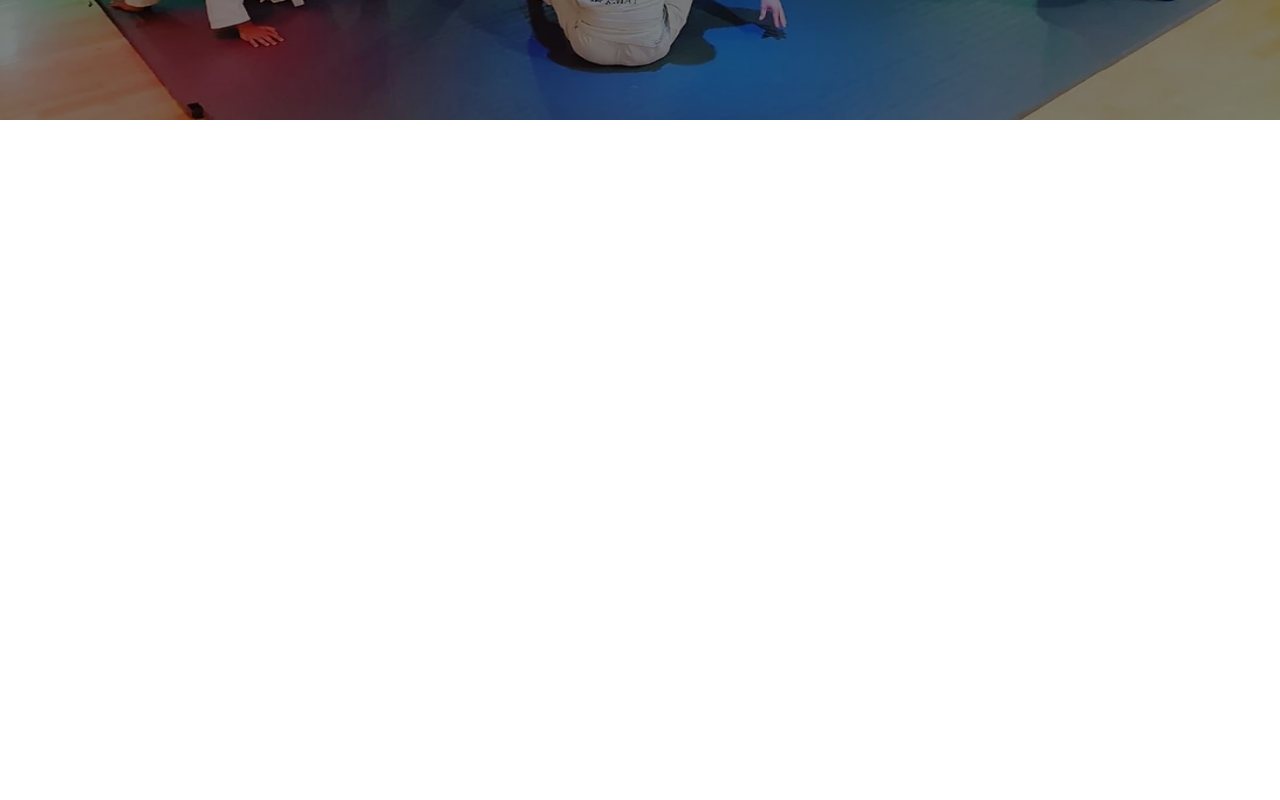
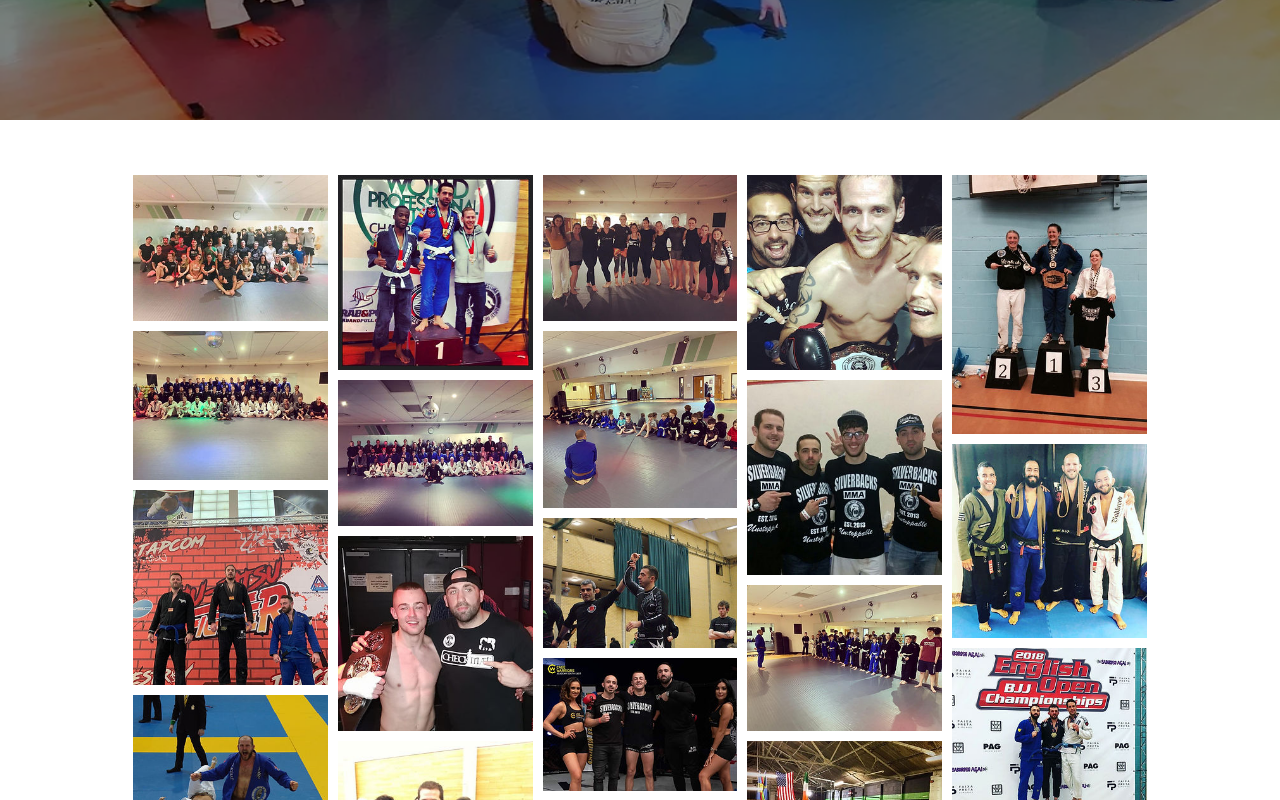
Before and after one commit to Petemc121/silverbacks-mma, a React (Create React App) app: page /gallery in a window 1280 px wide. Shown: the part 680-1480 px from the top of the page. Before the commit the page ends 800 px from the top, so only its background shows below. Built offline with nearby package versions, Linux system fonts and the light colour scheme.

Commit message:
added gallery images, along with dynamic grid styling and on hover effects

```diff
--- a/src/App.css
+++ b/src/App.css
@@ -591,3 +591,39 @@ p {
     animation: fadein 2s forwards;
   }
 }
+
+#gallery {
+  display: flex;
+  justify-content: center;
+}
+
+#galleryImagesContainer {
+  width: 80%;
+
+  /* Prevent vertical gaps */
+  line-height: 0;
+
+  -webkit-column-count: 5;
+  -webkit-column-gap: 0px;
+  -moz-column-count: 5;
+  -moz-column-gap: 0px;
+  column-count: 5;
+  column-gap: 0px;
+  margin-top: 50px;
+}
+
+#galleryImagesContainer img {
+  /* Just in case there are inline attributes */
+  width: 100% !important;
+  height: auto !important;
+}
+
+.galleryImage {
+  padding: 5px;
+  cursor: pointer;
+  transition: all 0.5s;
+}
+
+.galleryImage:hover {
+  opacity: 0.5;
+}
--- a/src/components/GalleryImage.tsx
+++ b/src/components/GalleryImage.tsx
@@ -7,8 +7,8 @@ interface galleryImageInput {
 export default function GalleryImage({ image }: galleryImageInput) {
   console.log("image " + image);
   return (
-    <>
+    <div className="galleryImage">
       <img alt="galleryImage" src={image} />
-    </>
+    </div>
   );
 }
--- a/src/components/GalleryImages.tsx
+++ b/src/components/GalleryImages.tsx
@@ -9,10 +9,10 @@ export default function GalleryImages({ images }: galleryImagesInput) {
   console.log(images);
   return (
     <div id="galleryImagesContainer">
-      {/* {images.map((image) => {
+      {images.map((image) => {
         console.log(image);
         return <GalleryImage image={image} />;
-      })} */}
+      })}
     </div>
   );
 }
--- /dev/null
+++ b/src/images/ImportedGallery.tsx
@@ -0,0 +1,139 @@
+import image1 from "./silverbacks-gallery/1.png";
+import image2 from "./silverbacks-gallery/2.png";
+import image3 from "./silverbacks-gallery/3.png";
+import image4 from "./silverbacks-gallery/4.png";
+import image5 from "./silverbacks-gallery/5.png";
+import image6 from "./silverbacks-gallery/6.png";
+import image7 from "./silverbacks-gallery/7.png";
+import image8 from "./silverbacks-gallery/8.png";
+import image9 from "./silverbacks-gallery/9.png";
+import image11 from "./silverbacks-gallery/11.png";
+import image12 from "./silverbacks-gallery/12.png";
+import image13 from "./silverbacks-gallery/13.png";
+import image14 from "./silverbacks-gallery/14.png";
+import image15 from "./silverbacks-gallery/15.png";
+import image16 from "./silverbacks-gallery/16.png";
+import image17 from "./silverbacks-gallery/17.png";
+import image18 from "./silverbacks-gallery/18.png";
+import image19 from "./silverbacks-gallery/19.png";
+import image20 from "./silverbacks-gallery/20.png";
+import image21 from "./silverbacks-gallery/21.png";
+import image22 from "./silverbacks-gallery/22.png";
+import image23 from "./silverbacks-gallery/23.png";
+import image24 from "./silverbacks-gallery/24.png";
+import image25 from "./silverbacks-gallery/25.png";
+import image26 from "./silverbacks-gallery/26.png";
+import image27 from "./silverbacks-gallery/27.png";
+import image28 from "./silverbacks-gallery/28.png";
+import image29 from "./silverbacks-gallery/29.png";
+import image30 from "./silverbacks-gallery/30.png";
+import image31 from "./silverbacks-gallery/31.png";
+import image32 from "./silverbacks-gallery/32.png";
+import image33 from "./silverbacks-gallery/33.png";
+import image34 from "./silverbacks-gallery/34.png";
+import image35 from "./silverbacks-gallery/35.png";
+import image36 from "./silverbacks-gallery/36.png";
+import image37 from "./silverbacks-gallery/37.png";
+import image38 from "./silverbacks-gallery/38.png";
+import image39 from "./silverbacks-gallery/39.png";
+import image40 from "./silverbacks-gallery/40.png";
+import image41 from "./silverbacks-gallery/41.png";
+import image42 from "./silverbacks-gallery/42.png";
+import image43 from "./silverbacks-gallery/43.png";
+import image44 from "./silverbacks-gallery/44.png";
+import image45 from "./silverbacks-gallery/45.png";
+import image46 from "./silverbacks-gallery/46.png";
+import image47 from "./silverbacks-gallery/47.png";
+import image48 from "./silverbacks-gallery/48.png";
+import image49 from "./silverbacks-gallery/49.png";
+import image50 from "./silverbacks-gallery/50.png";
+import image51 from "./silverbacks-gallery/51.png";
+import image52 from "./silverbacks-gallery/52.png";
+import image53 from "./silverbacks-gallery/53.png";
+import image54 from "./silverbacks-gallery/54.png";
+import image55 from "./silverbacks-gallery/55.png";
+import image56 from "./silverbacks-gallery/56.png";
+import image57 from "./silverbacks-gallery/57.png";
+import image58 from "./silverbacks-gallery/58.png";
+import image59 from "./silverbacks-gallery/59.png";
+import image60 from "./silverbacks-gallery/60.png";
+import image61 from "./silverbacks-gallery/61.png";
+import image62 from "./silverbacks-gallery/62.png";
+import image63 from "./silverbacks-gallery/63.png";
+import image64 from "./silverbacks-gallery/64.png";
+import image65 from "./silverbacks-gallery/65.png";
+import image66 from "./silverbacks-gallery/66.png";
+import image67 from "./silverbacks-gallery/67.png";
+import image68 from "./silverbacks-gallery/68.png";
+
+const images = [
+  image1,
+  image2,
+  image3,
+  image4,
+  image5,
+  image6,
+  image7,
+  image8,
+  image9,
+  image11,
+  image12,
+  image13,
+  image14,
+  image15,
+  image16,
+  image17,
+  image18,
+  image19,
+  image20,
+  image21,
+  image22,
+  image23,
+  image24,
+  image25,
+  image26,
+  image27,
+  image28,
+  image29,
+  image30,
+  image31,
+  image32,
+  image33,
+  image34,
+  image35,
+  image36,
+  image37,
+  image38,
+  image39,
+  image40,
+  image41,
+  image42,
+  image43,
+  image44,
+  image45,
+  image46,
+  image47,
+  image48,
+  image49,
+  image50,
+  image51,
+  image52,
+  image53,
+  image54,
+  image55,
+  image56,
+  image57,
+  image58,
+  image59,
+  image60,
+  image61,
+  image62,
+  image63,
+  image64,
+  image65,
+  image66,
+  image67,
+  image68,
+];
+
+export default images;
--- a/src/pages/Gallery.tsx
+++ b/src/pages/Gallery.tsx
@@ -3,6 +3,7 @@ import Header from "../components/Header";
 import HeroImage from "../components/HeroImage";
 import sparring from "../images/sparring.png";
 import GalleryImages from "../components/GalleryImages";
+import importedGalleryImages from "../images/ImportedGallery";
 
 export default function Gallery() {
   const imgProps = {
@@ -19,19 +20,6 @@ export default function Gallery() {
     imageContainerContent: "center",
   };
 
-  function importAll(r: any): any[] {
-    let images = {} as any;
-    r.keys().map((item: any) => {
-      return (images[item.replace("./", "")] = r(item));
-    });
-    return images as any;
-  }
-
-  const images = importAll(
-    require.context("../images/silverbacks-gallery/", false, /\.png/)
-  );
-  console.log(images);
-
   return (
     <div className="App">
       <div id="aboutHeaderSliderContainer">
@@ -41,7 +29,7 @@ export default function Gallery() {
         </div>
       </div>
       <div id="gallery">
-        <GalleryImages images={images} />
+        <GalleryImages images={importedGalleryImages} />
       </div>
     </div>
   );
```
